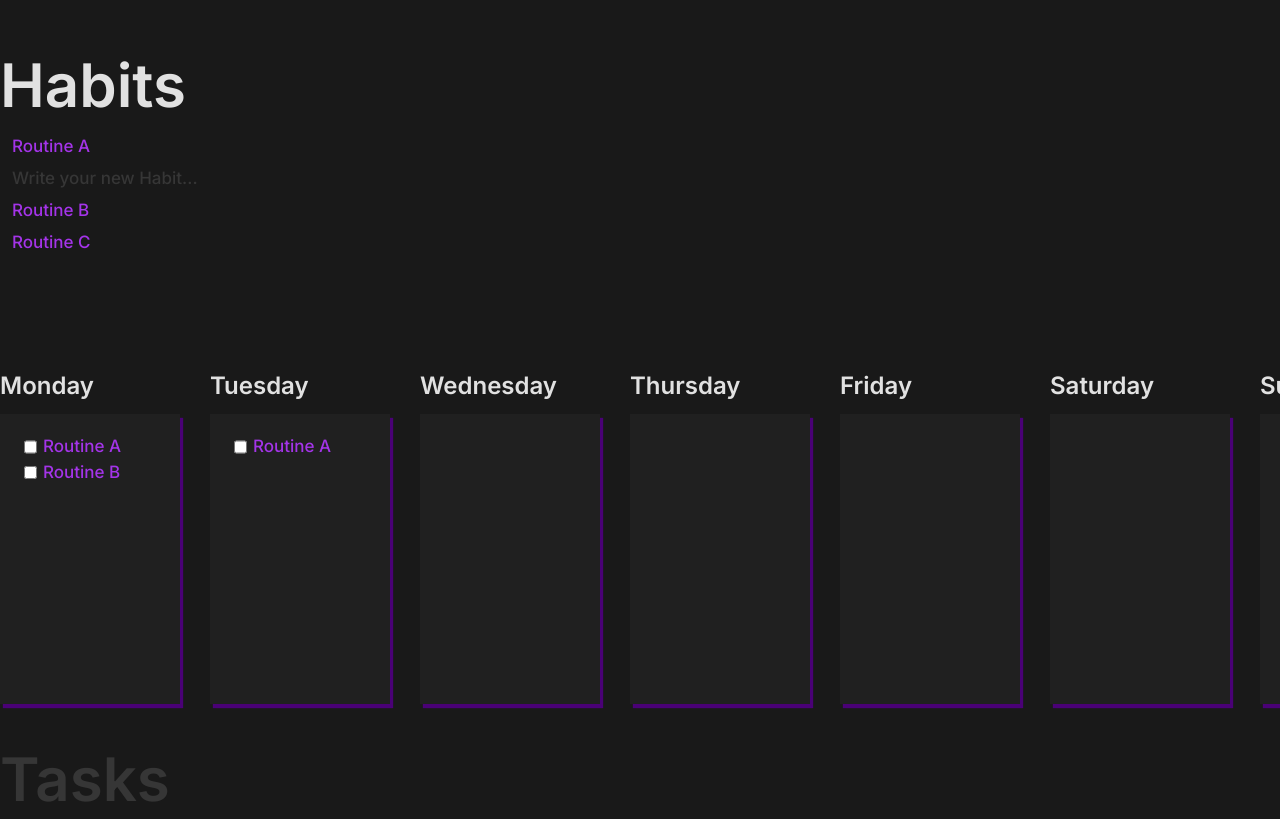
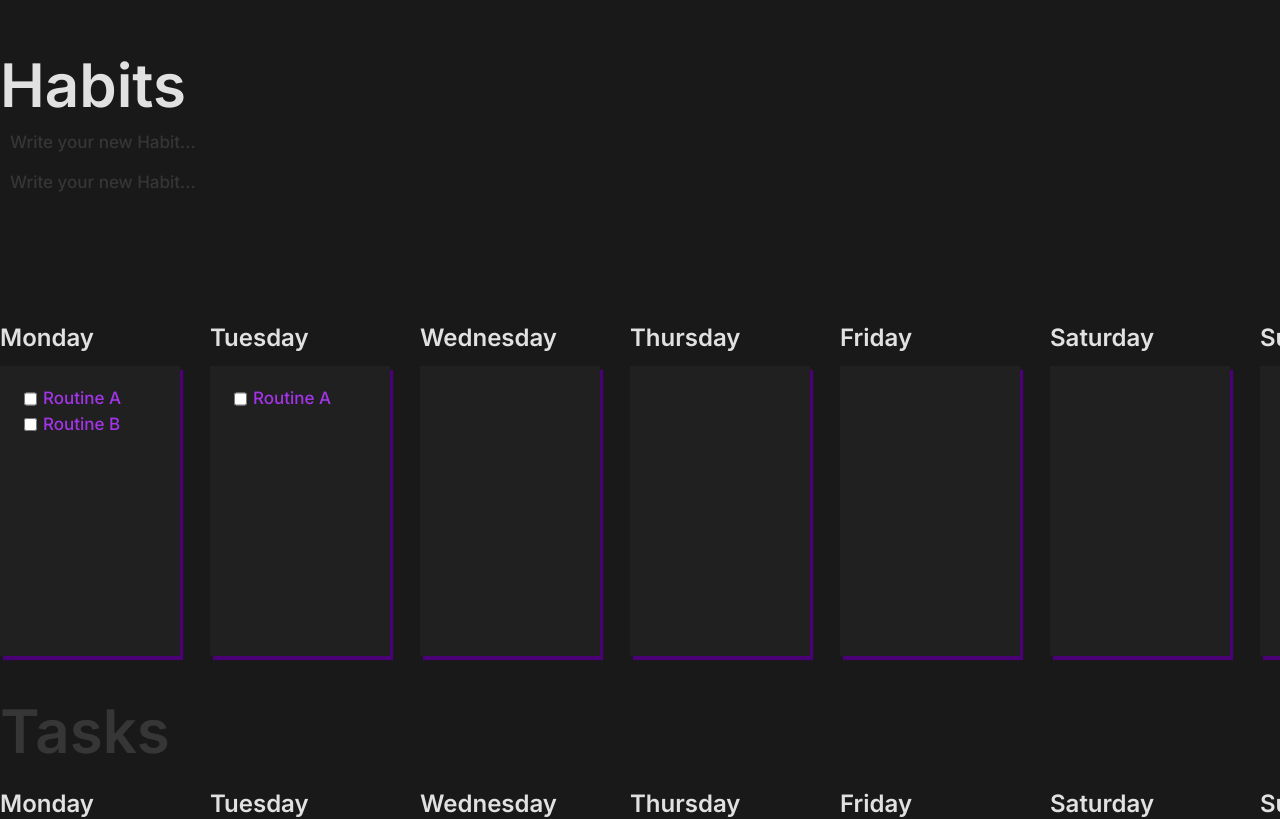
Before and after one commit to matrcross/habit-front, a React (Vite) app: page / in a window 1280 px wide. Shown: the top 819 px of the page. Built offline with nearby package versions, Linux system fonts and the light colour scheme.

Commit message:
feat: inputs changed for editables divs on habitList component

```diff
--- a/src/App.css
+++ b/src/App.css
@@ -28,6 +28,29 @@
   font-family: "Inter";
   /* box-shadow: inset 0px 2px 3px 3px #272727; */
   /* box-shadow: 3px 4px 1px #584545; */
+}
+
+.editable-div{
+  background-color: transparent;
+  border: 0;
+  height: 30px;
+  /* border-bottom: 1px solid rgb(75, 75, 75); */
+  color: #a434e9;
+  font-weight: 500;
+  font-size: 17px;
+  font-family: "Inter";
+  /* box-shadow: inset 0px 2px 3px 3px #272727; */
+  /* box-shadow: 3px 4px 1px #584545; */
+  margin-bottom: 10px;
+}
+
+.show-after::after{
+  content: 'Write your new Habit...';
+  color: #363636;
+}
+
+.editable-div:focus{
+  outline: none;
 }
 
 .input-habit::placeholder{
@@ -118,7 +141,13 @@ ul {
   overflow: hidden;
   padding: 20px 20px;
   box-sizing: border-box;
+  transition: 1s ease;
 }
+
+.week-day-card:hover{
+  transform: scale(1.05);
+}
+
 
 
 
--- a/src/App.tsx
+++ b/src/App.tsx
@@ -13,7 +13,7 @@ function App() {
         complete: false
        },
        {
-        id:0,
+        id:1,
         name:'Routine B',
         asign:false,
         complete: false
@@ -21,7 +21,7 @@ function App() {
     },
     tuesday: {
       habits:[{
-        id:0,
+        id:2,
         name:'Routine A',
         asign:false,
         complete: false
--- a/src/components/HabitList.tsx
+++ b/src/components/HabitList.tsx
@@ -1,6 +1,5 @@
 // import WeekDaysForAsign from "./WeekDaysForAsign"
-
-import { ChangeEvent, useState } from "react";
+import {useState, ChangeEvent } from "react";
 
 /*
   Tornar os outros editaveis
@@ -11,27 +10,38 @@ import { ChangeEvent, useState } from "react";
 */
 
 function WeekContainer() {
-  const [inputValue, setInputValue] = useState('Routine A');
+  const [showAfter, setShowAfter] = useState(true)
 
-  const handleInputChange = (event: ChangeEvent<HTMLInputElement>) => {
-    setInputValue(event.target.value);
+  const handleChange = (e: ChangeEvent<HTMLInputElement>) => {
+    setShowAfter(true);
+    if(e.target.innerText){
+      setShowAfter(false);
+    }
+
   };
 
   return (
     <div>
       <h1>Habits</h1>
       <div className="habit-list-test">
-        <input className="input-habit" value={inputValue} onChange={handleInputChange}  type="text" placeholder="Write your new Habit..." />
-        <input className="input-habit" type="text" placeholder="Write your new Habit..." />
-        <input className="input-habit" value={'Routine B'} type="text" placeholder="Write your new Habit..." />
-        <input className="input-habit" value={'Routine C'} type="text" placeholder="Write your new Habit..." />
+        <div
+        onInput={handleChange}
+        className={`editable-div ${showAfter ? 'show-after' : ''}`}
+        contentEditable="true">
+        </div>
+        <div
+        onInput={handleChange}
+        className={`editable-div ${showAfter ? 'show-after' : ''}`}
+        contentEditable="true">
+        </div>
+
       </div>
       {/* <ul className='habit-list'>
         <li className='habit'>Routine 1
-          <WeekDaysForAsign/>
+        <WeekDaysForAsign/>
         </li>
+        <input className="input-habit" type="text"placeholder="Write your new Habit..." />
         <li className='habit'>Routine 2 <span className="no-asign">no asign</span></li>
-        <input className="input-habit" type="text"placeholder="Write your new Habit..." />
         <li className='habit'>Routine 3 <span className="no-asign">no asign</span></li>
         <li className='habit'>Routine 4 <span className="no-asign">no asign</span></li>
       </ul> */}
```
